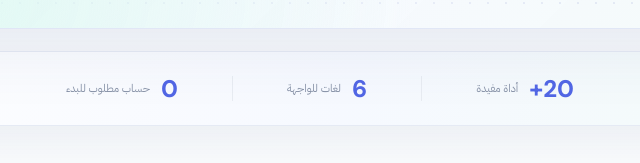
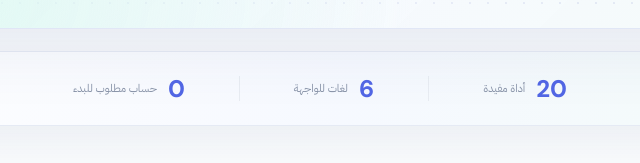
Before and after one commit to hamedasaad591-cyber/PDF-Globe, a plain HTML site: page static/index.html in a window 1280 px wide. Shown: the part 637-800 px from the top of the page, 320-960 px from the left. Drawn offline with nearby package versions, Linux system fonts and the light colour scheme; a script that the page names is missing.

Commit message:
Show exact count of available tools on homepage

```diff
--- a/static/index.html
+++ b/static/index.html
@@ -78,7 +78,7 @@
     </section>
 
     <section class="quick-stats wrap">
-      <div><strong>20+</strong><span data-i18n="stat_tools">أداة مفيدة</span></div><i></i><div><strong>6</strong><span data-i18n="stat_ui">لغات للواجهة</span></div><i></i><div><strong>0</strong><span data-i18n="stat_signup">حساب مطلوب للبدء</span></div>    </section>
+      <div><strong>20</strong><span data-i18n="stat_tools">أداة مفيدة</span></div><i></i><div><strong>6</strong><span data-i18n="stat_ui">لغات للواجهة</span></div><i></i><div><strong>0</strong><span data-i18n="stat_signup">حساب مطلوب للبدء</span></div>    </section>
 
     <section id="tools" class="tools-section wrap">
       <div class="section-heading"><div><div class="eyebrow"><span class="eyebrow-dot"></span><span data-i18n="tools_kicker">مساحة العمل</span></div><h2 data-i18n="tools_title">اختر الأداة المناسبة لمهمتك</h2><p data-i18n="tools_subtitle">كل الأدوات الأساسية للملفات والمستندات في واجهة واحدة.</p></div><div class="search-box"><span>⌕</span><input id="toolSearch" type="search" data-i18n-placeholder="search_tools" placeholder="ابحث عن أداة..."></div></div>
```
